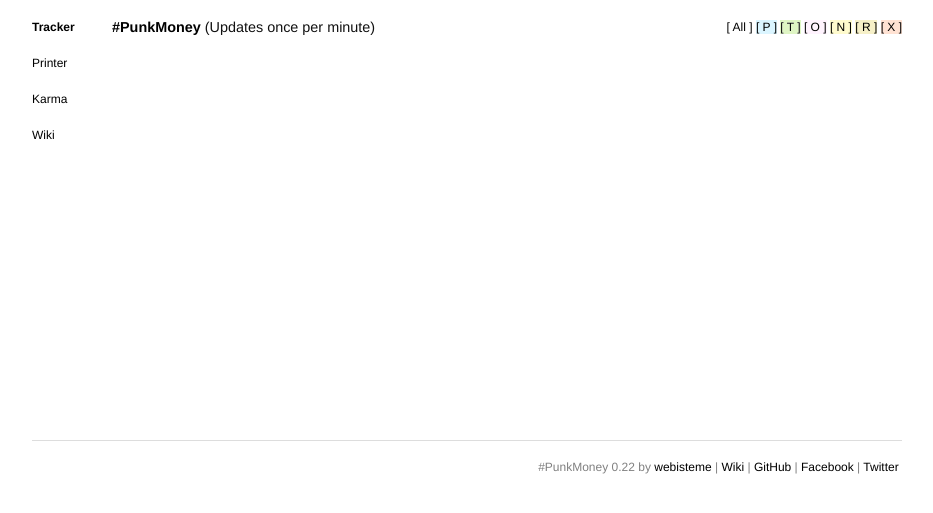
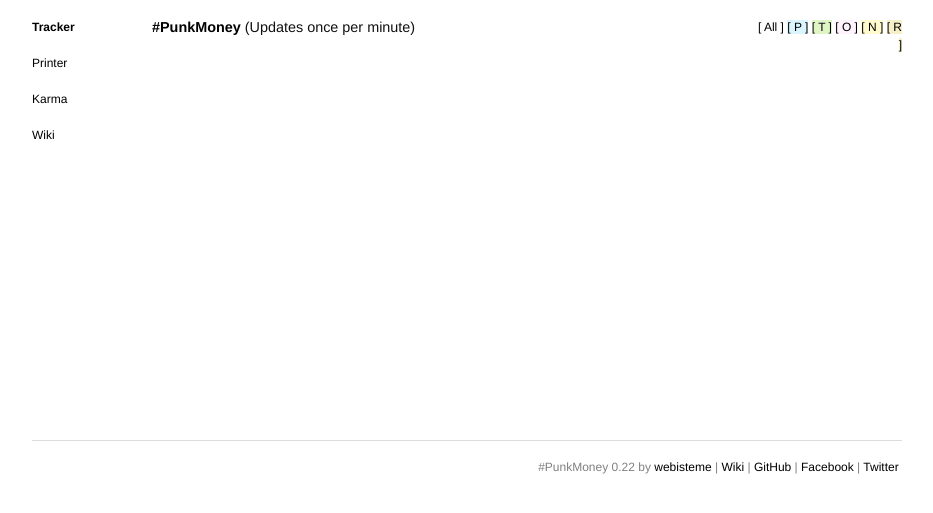
Before and after one commit to webisteme/punkmoney, a Django app: page /tracker/ in a window 1280 px wide. Shown: the part 117-630 px from the top of the page, without its empty margins (173-1106 px from the left). Run offline with Django 3.2, Linux system fonts and the light colour scheme; data that the repository does not hold is empty; parts of the project's set-up code (start-up, migrations or seed data) failed here and were passed over.

Commit message:
template adjustment

```diff
--- a/web/templates/base.html
+++ b/web/templates/base.html
@@ -133,7 +133,7 @@
 
 	<!-- MAIN -->
 
-	<div id="main" class="span-20 prepend-1 last">
+	<div id="main" class="span-19 prepend-2 last">
 	<hr class="space">
 
 		{% block main %}
--- a/web/templates/tracker.html
+++ b/web/templates/tracker.html
@@ -103,7 +103,9 @@
 
 		<!-- CONTROLS -->
 
-		<div class="span-5 last">
+		<div class="span-4 last">
+
+
 
 		<p align="right">
 
@@ -115,7 +117,7 @@
 			<a href="javascript:changeTicker('/ticker/type/4', 'offers')"><span id="offer">[ O ]</span></a>
 			<a href="javascript:changeTicker('/ticker/type/5', 'needs')"><span id="need">[ N ]</span></a>
             <a href="javascript:changeTicker('/ticker/type/10', 'requests')"><span id="request">[ R ]</span></a>
-			<a href="javascript:changeTicker('/ticker/type/2', 'expirations')"><span id="expiration">[ X ]</span></a>
+			<!-- <a href="javascript:changeTicker('/ticker/type/2', 'expirations')"><span id="expiration">[ X ]</span></a> -->
 
 			{% else %} {% if tag_slug %}
 
@@ -126,7 +128,7 @@
 			<a href="javascript:changeTicker('/ticker/type/4/tags/{{ tag_slug }}', 'offers')"><span id="offer">[ O ]</span></a>
 			<a href="javascript:changeTicker('/ticker/type/5/tags/{{ tag_slug }}', 'needs')"><span id="need">[ N ]</span></a>
             <a href="javascript:changeTicker('/ticker/type/10/tags/{{ tag_slug }}', 'requests')"><span id="request">[ R ]</span></a>
-			<a href="javascript:changeTicker('/ticker/type/2/tags/{{ tag_slug }}', 'expirations')"><span id="expiration">[ X ]</span></a>
+			<!-- <a href="javascript:changeTicker('/ticker/type/2/tags/{{ tag_slug }}', 'expirations')"><span id="expiration">[ X ]</span></a> -->
 
 			{% endif %}
 			{% endif %}
```
